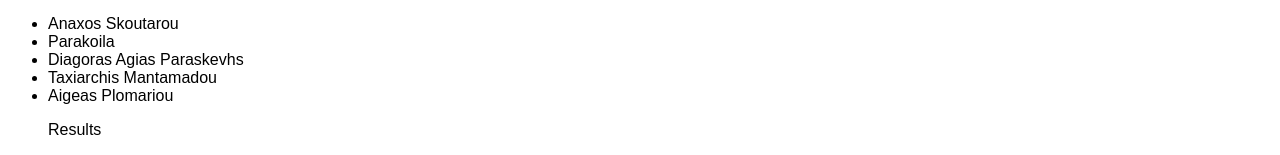
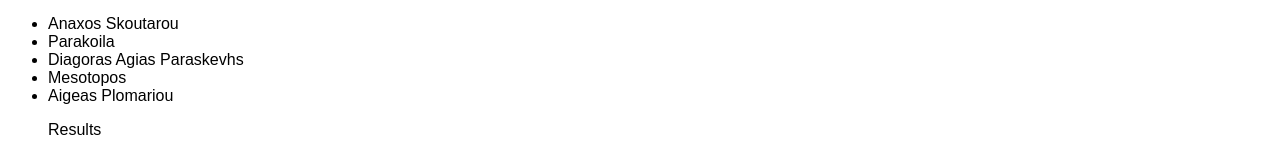
Before and after one commit to ANNA5800/ANAXOS.F.CK9, a plain HTML site: page index.html in a window 1280 px wide. Shown: the part 209-364 px from the top of the page. Drawn offline with Linux system fonts and the light colour scheme.

Commit message:
Update index.html

```diff
--- a/index.html
+++ b/index.html
@@ -13,7 +13,7 @@
                 <li>Anaxos Skoutarou </li>
                 <li>Parakoila</li>
                 <li>Diagoras Agias Paraskevhs</li>
-                <li>Taxiarchis Mantamadou</li>
+                <li>Mesotopos</li>
                 <li>Aigeas Plomariou</li>
               <p>Results</p>
                 <p>Anaxos k9 1 VS 3 Xios k10</p>
```
